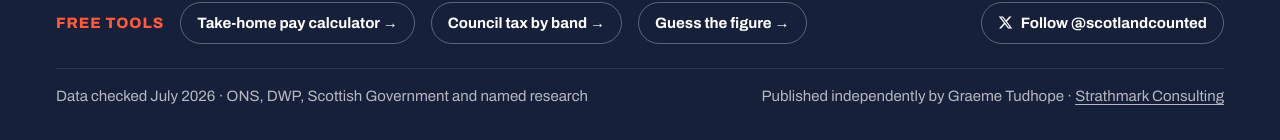
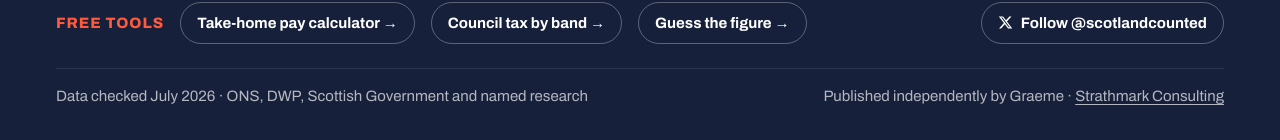
Before and after one commit to GraemeVIP/scotland-counted, a Next.js app: page /browse in a window 1280 px wide. Shown: the part 6087-6227 px from the top of the page. Built offline with nearby package versions, Linux system fonts and the light colour scheme.

Commit message:
privacy: remove full name from site metadata (#10)
Use a first-name-only public byline across shared metadata and update the repository guidance.

```diff
--- a/site.config.ts
+++ b/site.config.ts
@@ -26,16 +26,16 @@ export const site = {
    * Three separate things live below, and keeping them separate is the whole
    * point of this block.
    *
-   *   author        the person who writes it. Named in full, because "a named
-   *                 person is accountable" is a claim the site makes on every
-   *                 article, and a first name on its own does not name anyone.
+   *   author        the public byline. Intentionally first name only, so the
+   *                 site can identify its writer without exposing a full
+   *                 personal name throughout the repository.
    *   organisation  that person's consultancy. Where he works. It does not
    *                 publish this site and nothing here is sold through it.
    *   publisher     the site itself. What every page, article and dataset
    *                 names as its publisher.
    */
   author: {
-    name: "Graeme Tudhope",
+    name: "Graeme",
     role: "Founder, Strathmark Consulting",
     /** CHANGE ME, used in the byline and structured data. */
     url: "https://strathmarkconsulting.com",
@@ -45,7 +45,7 @@ export const site = {
    * The author's employer, and deliberately not the publisher.
    *
    * The visible copy always had this right: "a personal, independent project
-   * by Graeme Tudhope at Strathmark Consulting". The structured data did not.
+   * by Graeme at Strathmark Consulting". The structured data did not.
    * It named the consultancy as the publisher of every article and every
    * dataset, so anything reading the machine-readable version of this site saw
    * a consultancy publishing public-interest data about councils it could sell
```
Also changed, not shown: 1 other file (tests, documents, lock files or other folders).
